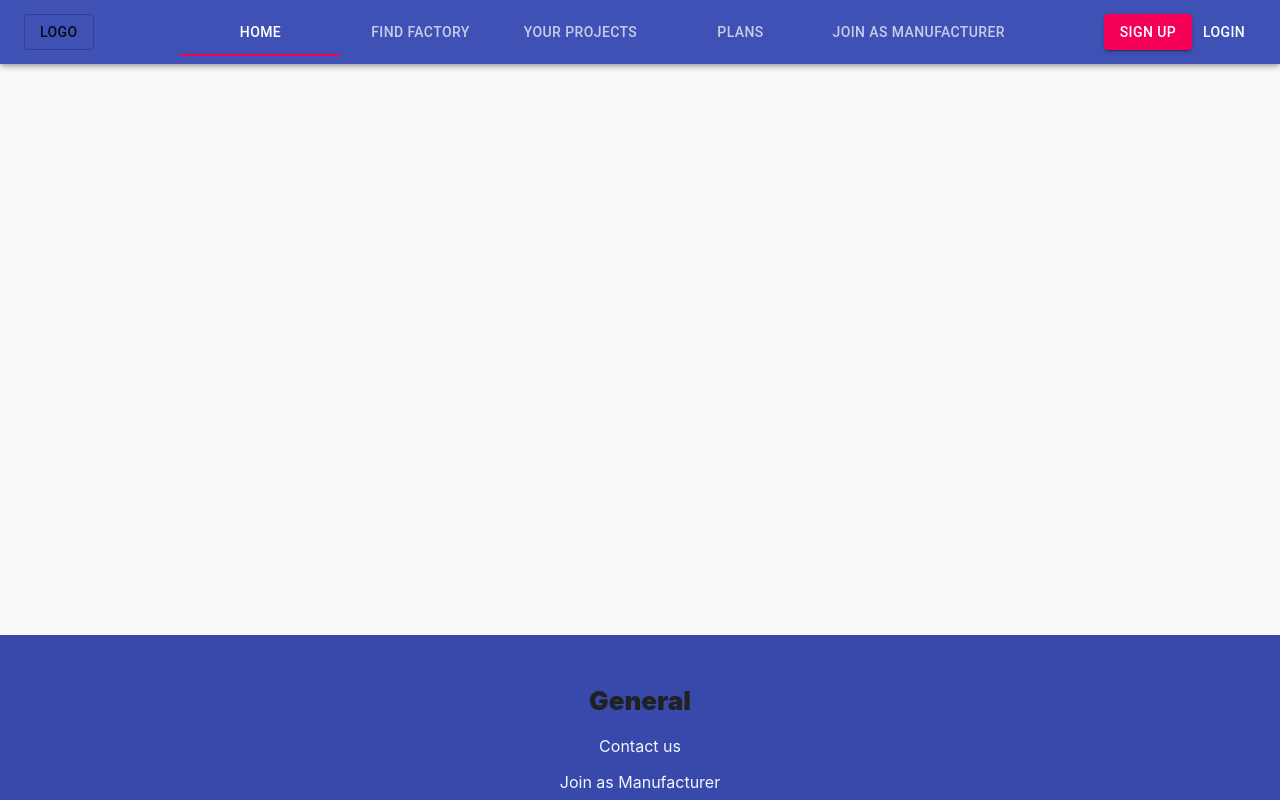
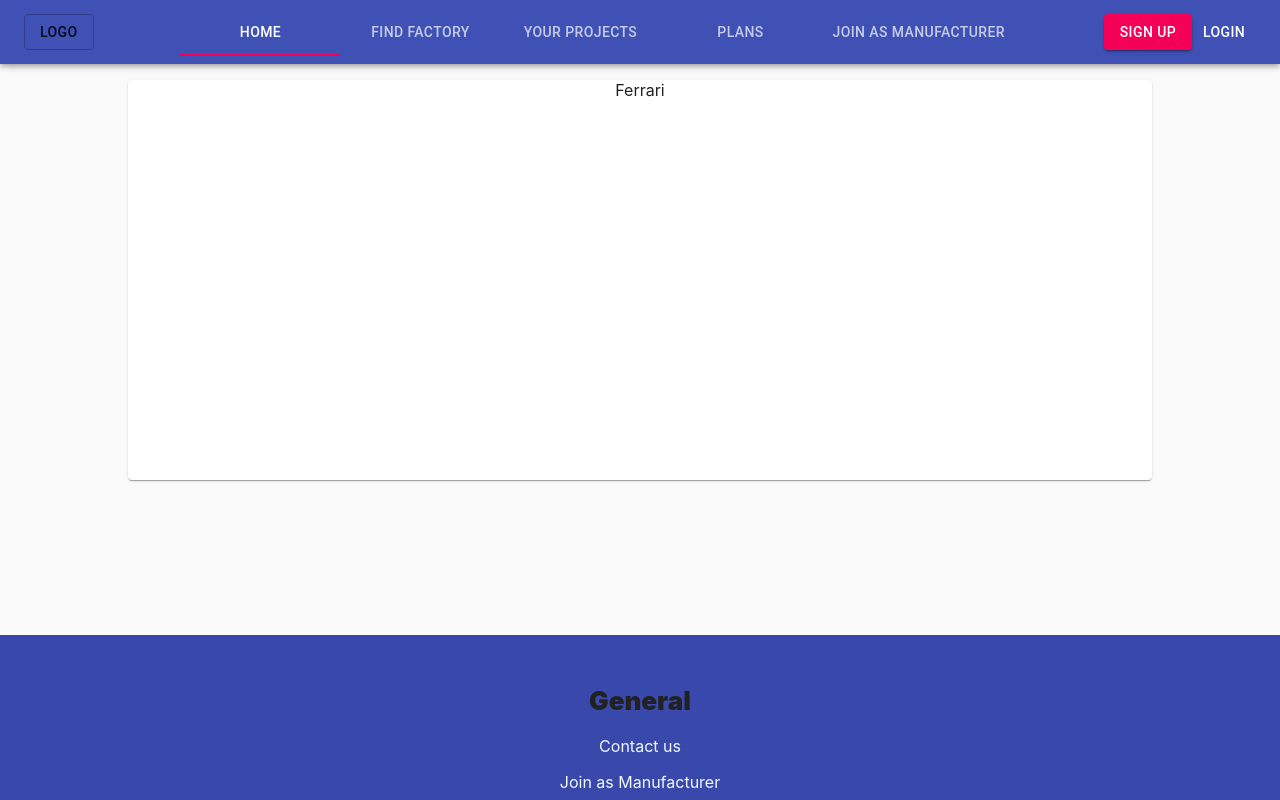
Before and after one commit to NikolayKanchev/manufacture_front_end, a React (Create React App) app: page /company/1 in a window 1280 px wide. Shown: the top 800 px of the page. Built offline with nearby package versions, Linux system fonts and the light colour scheme.

Commit message:
CompanyPage added

```diff
--- a/src/App.js
+++ b/src/App.js
@@ -22,6 +22,7 @@ import JoinAsFactory from './containers/joinAsFactory/JoinAsFactory';
 import ResetPass from './containers/resetPass/ResetPass';
 import UpdatePass from './containers/resetPass/UpdatePass';
 import MyAccount from './containers/myAccount/MyAccount';
+import CompanyPage from './containers/company/CompanyPage';
 
 import history from './utils/History';
 import './App.css';
@@ -57,16 +58,13 @@ class App extends Component {
                     <Route path="/reset-pass" component={ResetPass} exact/>
                     <Route path="/updatePass/:token" component={UpdatePass} exact/>
                     <Route path="/myAccount" component={MyAccount} exact/>
+                    <Route path="/company/:id" component={CompanyPage} exact/>
                 </Switch>
               </div>
             </Router>
           </div>
           <Footer company={appName}/>
         </div>
-
-        {/* <div style={{backgroundColor: "#3949ab", minHeight: "300px", zIndex: "auto"}}> */}
-
-        {/* </div> */}
 
       </StateProvider>
       </>
--- /dev/null
+++ b/src/containers/company/CompanyPage.css
@@ -0,0 +1,15 @@
+.flex-company{
+    display: flex;
+    justify-content: center;
+}
+
+.card-company{
+    width: 80%;
+    min-height: 400px;
+}
+
+@media(max-width: 861px){
+    .card{
+        width: 95%;
+    }
+}
--- /dev/null
+++ b/src/containers/company/CompanyPage.js
@@ -0,0 +1,36 @@
+import React, { useEffect, useState } from 'react';
+import { getCompany } from '../../utils/FetchData';
+import { Card } from '@material-ui/core';
+import './CompanyPage.css';
+
+
+const CompanyPage = ({match}) => {
+    const [company, setCompany] = useState();
+    const { id } = match.params;
+
+    useEffect(() => {
+        window.scrollTo(0, 0);
+
+        async function fetchData() {
+            const result = await getCompany(id);
+            setCompany(result);
+        }
+        fetchData();
+      }, [id]);
+
+    return(
+        <>
+            { company !== undefined ? (
+                <div className="flex-company">
+                   <Card className="card-company">
+                        <div>{company.name}</div>
+                    </Card>
+                </div>
+
+
+            ):null}
+        </>
+    )
+}
+
+export default CompanyPage;
--- a/src/containers/find/Find.css
+++ b/src/containers/find/Find.css
@@ -17,7 +17,7 @@
 }
 
 .search-elements{
-    width: 80%;
+    width: 85%;
     display: flex;
     justify-content: space-around;
     margin-top: -10px;
@@ -40,7 +40,6 @@
     display: flex;
     justify-content: space-around;
     padding-top: 30px;
-    /* font-size: 10px; */
 }
 
 .moreIcon{
@@ -82,13 +81,11 @@
     display: flex;
     justify-content: center;
     padding: 0 0 50px 0;
-    /* border: 1px solid red; */
 }
 
-.flex{
+.flex, .flex-search-for-product{
     display: flex;
     justify-content: space-around;
-    /* border: 1px solid red; */
     width: 100%;
 }
 
@@ -135,6 +132,12 @@
     text-align: left;
 }
 
+.search-for-product{
+    font-size: xx-large;
+    font-weight: 700;
+    width: 250px;
+}
+
 @media(max-width: 861px){
     .search-elements{
         width: auto;
--- a/src/containers/find/Find.js
+++ b/src/containers/find/Find.js
@@ -6,6 +6,7 @@ import MoreIcon from '@material-ui/icons/ArrowBackIosOutlined';
 import LessIcon from '@material-ui/icons/ArrowForwardIosOutlined';
 import './Find.css';
 import { fetchCategories, fetchSubCategories, fetchSearchResults } from '../../utils/FetchData';
+import history from '../../utils/History';
 import { Card } from '@material-ui/core';
 
 const filters = [
@@ -141,12 +142,17 @@ const Find = () => {
                                             </div>
                                         </div>
                                     </div>
+                                    <div className="search-less"><Button variant="outlined" color="primary" onClick={() => history.push("/company/" + result.id)}>See Details</Button></div>
                                 </Card>
                             </div>
                         </div>
                     )}
 
-                </div>: null
+                </div>:
+                <>
+                    <img alt="" height="100px" style={{left: "0", marginTop: "55px", color: "#f50057"}} src={require('../../images/up-arrow.png')} />
+                    <div className="flex-search-for-product"><div className="search-for-product">Search for manufacturer by choosing a product!</div></div>
+                </>
             }
         </>
     )
--- a/src/utils/FetchData.js
+++ b/src/utils/FetchData.js
@@ -570,6 +570,10 @@ const searchResults = [
 
 ]
 
+export const getCompany = (id) => {
+    return searchResults[id];
+}
+
 export const fetchSearchResults = (searched) => {
     // const {country, category, subCategory, filter} = searched;
     return searchResults;
```
Also changed, not shown: src/images/up-arrow.png (added).
